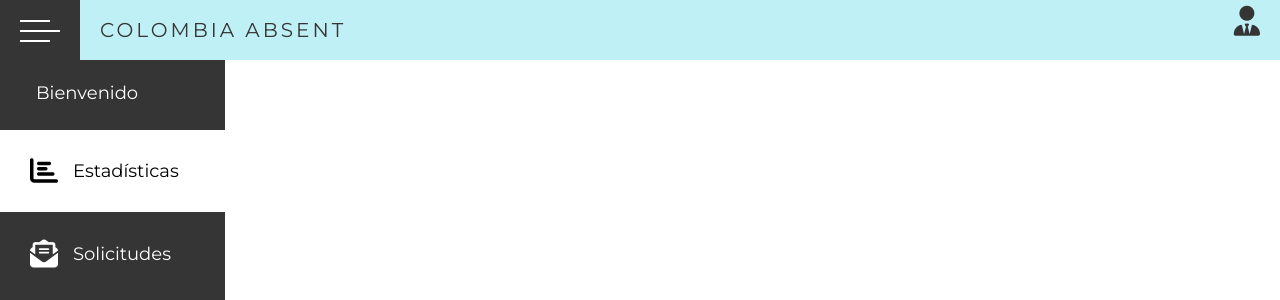
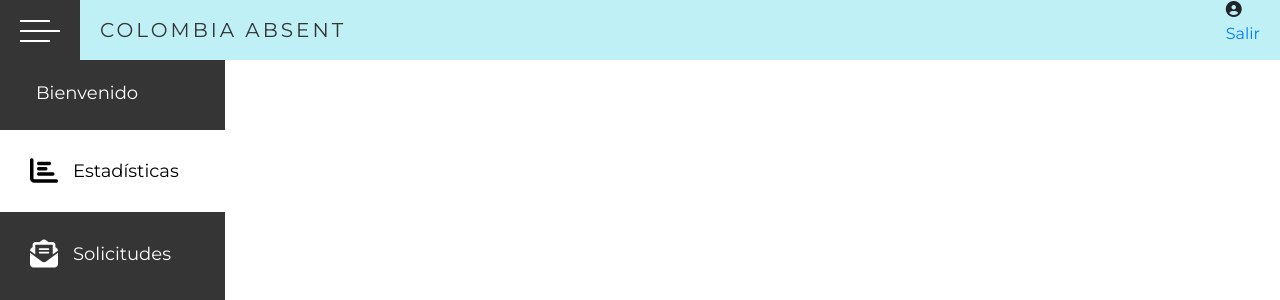
Before and after one commit to Damelo26/ERP_Control_Ausencias_Colombian_Absent, a PHP site: page /Admin.php in a window 1280 px wide. Shown: the top 300 px of the page. Run offline with PHP 8.4, Linux system fonts and the light colour scheme; the visitor is signed in with stand-in values (Sample User, id 1); some libraries are stand-ins or nearby versions.

Commit message:
Modificaciones pequeñas
Se modifico el título del invitado y el logo del modulo del administrador.

Co-Authored-By: angiecz <89753001+angiecz@users.noreply.github.com>

```diff
--- a/CSS/Estilo.css
+++ b/CSS/Estilo.css
@@ -52,16 +52,16 @@ body{
 }
 .perfil .imagen{
 	padding: 0 15px;
-
 }
 
 .perfil .imagen img{
-    width: 60px;     /*Tamaño de la foto de perfil*/
+    width: 40px;     /*Tamaño de la foto de perfil*/
 }
 .perfil .Perfil_Nombre{
     font-size: 13px;  /*Tamaño de fuente del nombre del usuario*/
     color: rgb(55, 53, 58);  /*Color del nombre del usuario"*/
 	margin-bottom: 1px;
+	line-height: 0.1px;
 }
 
 .perfil .Perfil_Nombre:hover{
--- a/CSS/EstiloAdmin.css
+++ b/CSS/EstiloAdmin.css
@@ -83,7 +83,7 @@
 }
 
 .Top .menuadmin .menu_derecho ul li .fas{
-    font-size: 30px;   /*Tamaño del logo de administrador*/
+    font-size: 40px;   /*Tamaño del logo de administrador*/
     cursor: pointer;
     cursor: #000;
     color: #353535;    /*Color del logo del administrador*/
--- a/Modulos/Templates/Header_Admin.php
+++ b/Modulos/Templates/Header_Admin.php
@@ -38,9 +38,9 @@
                 <a href="index.php"><div class="logo">
                 Colombia Absent
                 </div></a>
-                <div class="menu_derecho">
+                <div class="c">
                     <ul>
-                        <li><i class="fas fa-user-tie"></i>
+                        <li><i class="fas fa-user-circle"></i> <!-- Este es el muñequito -->
                             <div class="menu_perfil">
                                 <div class="item_menu_perfil"><a href="Modulos/Exit.php">Salir</a></div>
                             </div>
```
